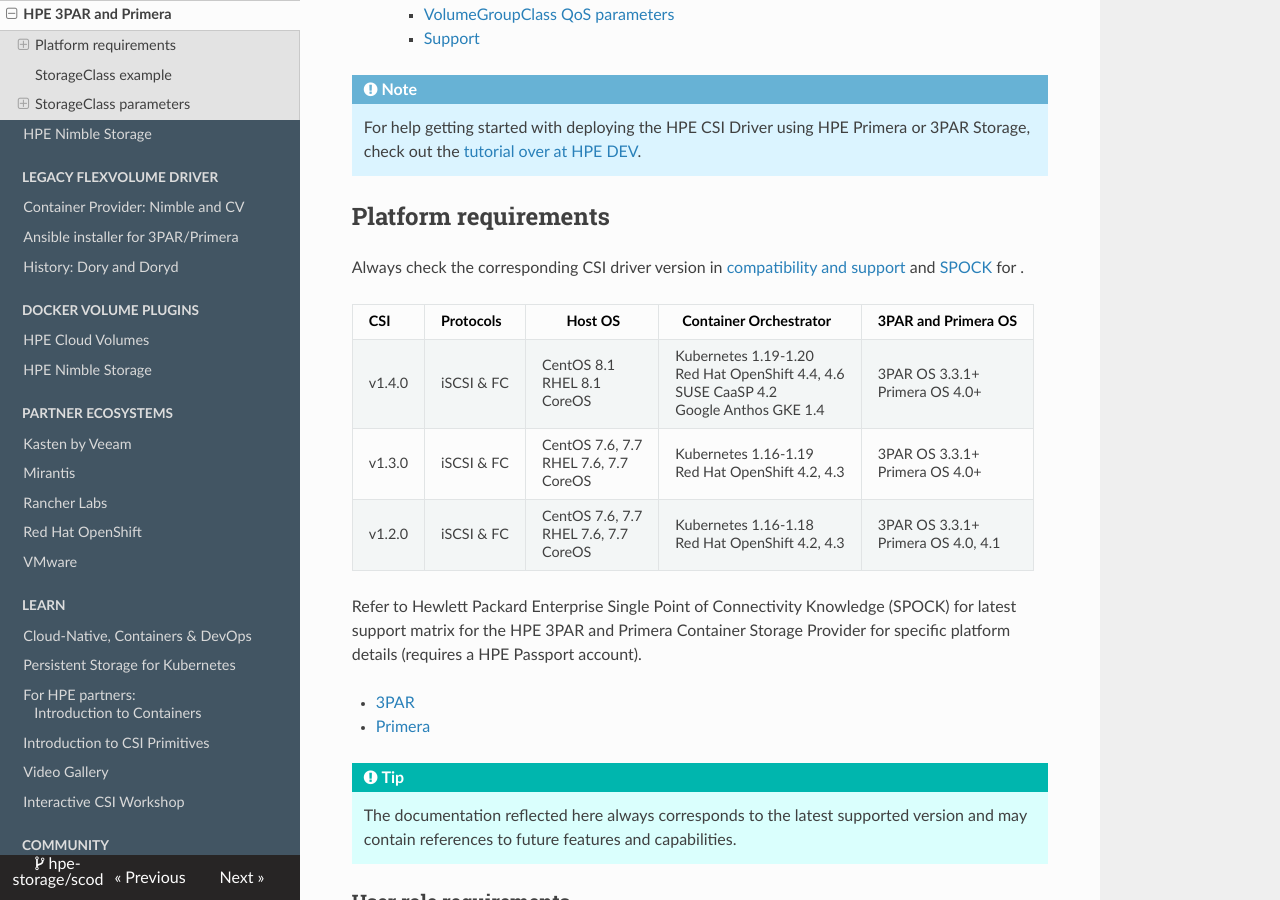
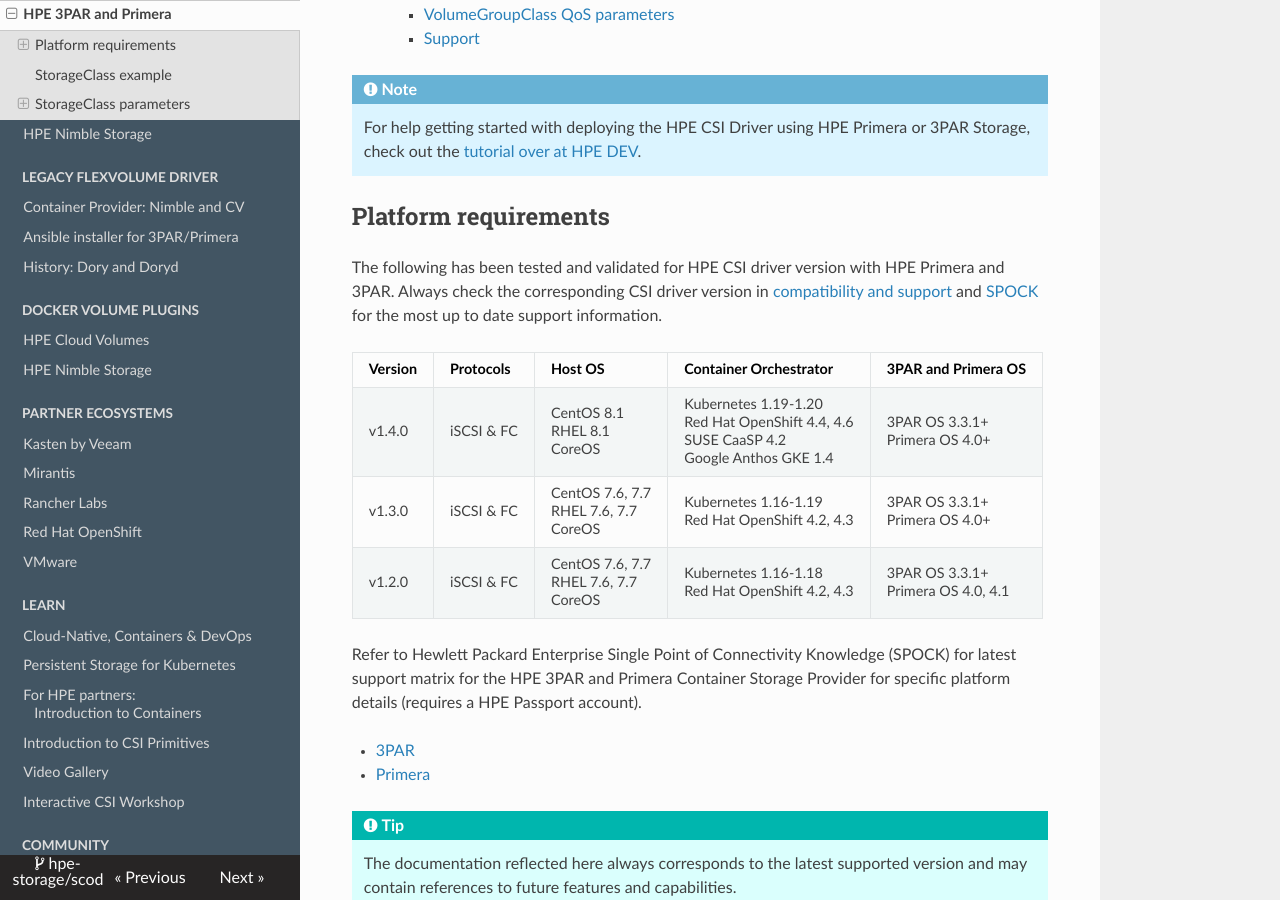
Before and after one commit to hpe-storage/scod, an MkDocs documentation site: the page built from docs/container_storage_provider/hpe_3par_primera/index.md, in a window 1280 px wide and 900 px high, scrolled down 685 px. Built offline with MkDocs 1.6.1, drawn with Linux system fonts in a browser that asks for light colours; nearby versions of some CDN libraries.

Commit message:
fixes for CSI Driver 1.4.0 docs for Primera and lab guide
Signed-off-by: Chris Snell <snell.chris@gmail.com>

```diff
--- a/docs/container_storage_provider/hpe_3par_primera/index.md
+++ b/docs/container_storage_provider/hpe_3par_primera/index.md
@@ -9,10 +9,9 @@
 
 ## Platform requirements
 
-Always check the corresponding CSI driver version in [compatibility and support](../../csi_driver/index.md#compatibility_and_support) and [SPOCK](#spock) for .
+The following has been tested and validated for HPE CSI driver version with HPE Primera and 3PAR. Always check the corresponding CSI driver version in [compatibility and support](../../csi_driver/index.md#compatibility_and_support) and [SPOCK](#spock) for the most up to date support information.
 
-
-|  CSI   | Protocols | &nbsp;&nbsp;&nbsp;&nbsp;&nbsp;&nbsp; Host OS &nbsp;&nbsp;&nbsp;&nbsp;&nbsp; | &nbsp; Container Orchestrator &nbsp;&nbsp; | 3PAR and Primera OS |
+| Version | Protocols | Host OS | Container Orchestrator | 3PAR and Primera OS |
 | ------ | ------------------- |-------- | --------- | ------------------- |
 | v1.4.0 | iSCSI & FC | CentOS 8.1 <br /> RHEL 8.1 <br /> CoreOS | Kubernetes 1.19-1.20 <br /> Red Hat OpenShift 4.4, 4.6 <br /> SUSE CaaSP 4.2 <br /> Google Anthos GKE 1.4| 3PAR OS 3.3.1+ <br /> Primera OS 4.0+ |
 | v1.3.0 | iSCSI & FC | CentOS 7.6, 7.7 <br /> RHEL 7.6, 7.7 <br /> CoreOS | Kubernetes 1.16-1.19 <br /> Red Hat OpenShift 4.2, 4.3 | 3PAR OS 3.3.1+ <br /> Primera OS 4.0+ |
```
Also changed, not shown: docs/learn/persistent_storage/index.md (+13 -13 lines).
